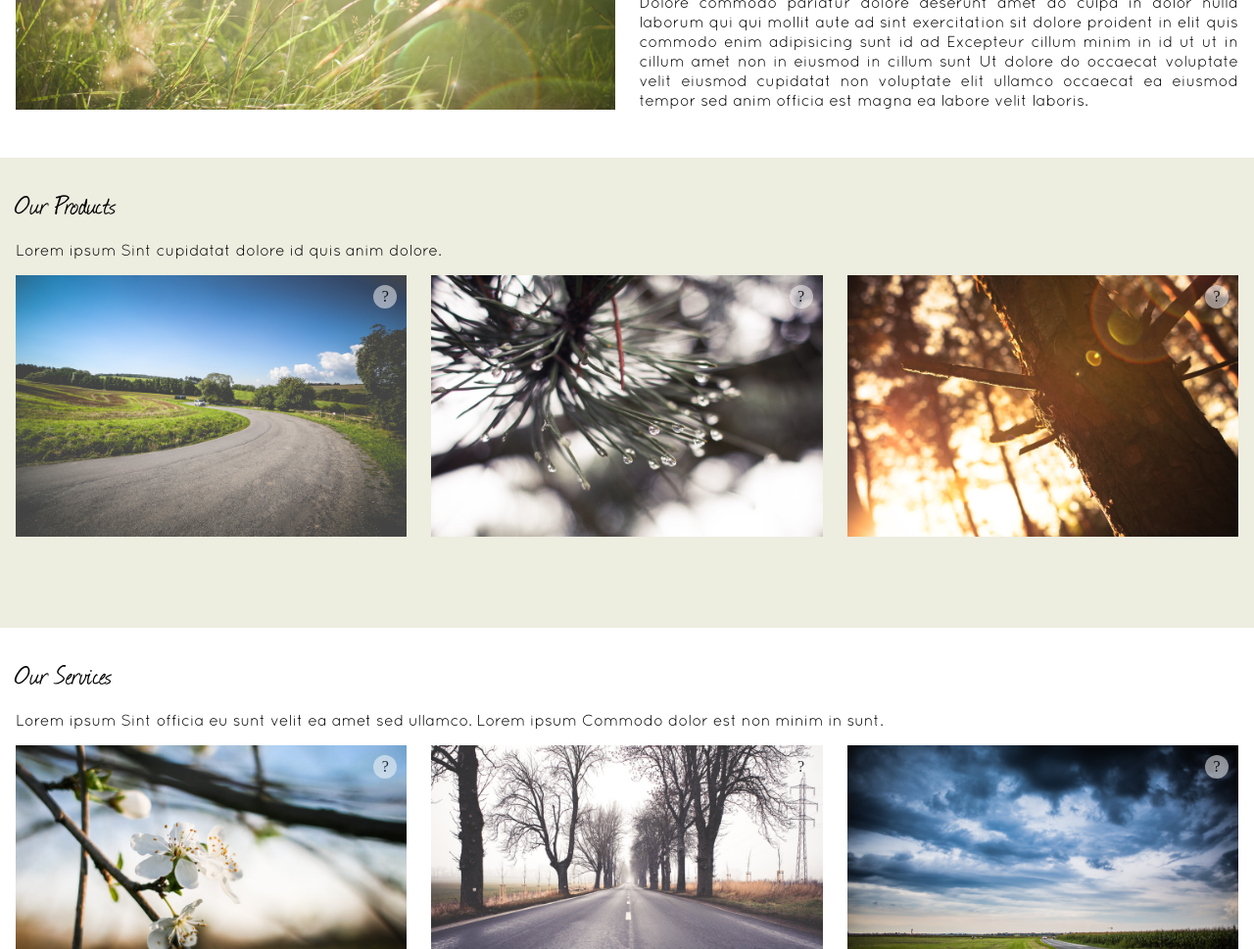
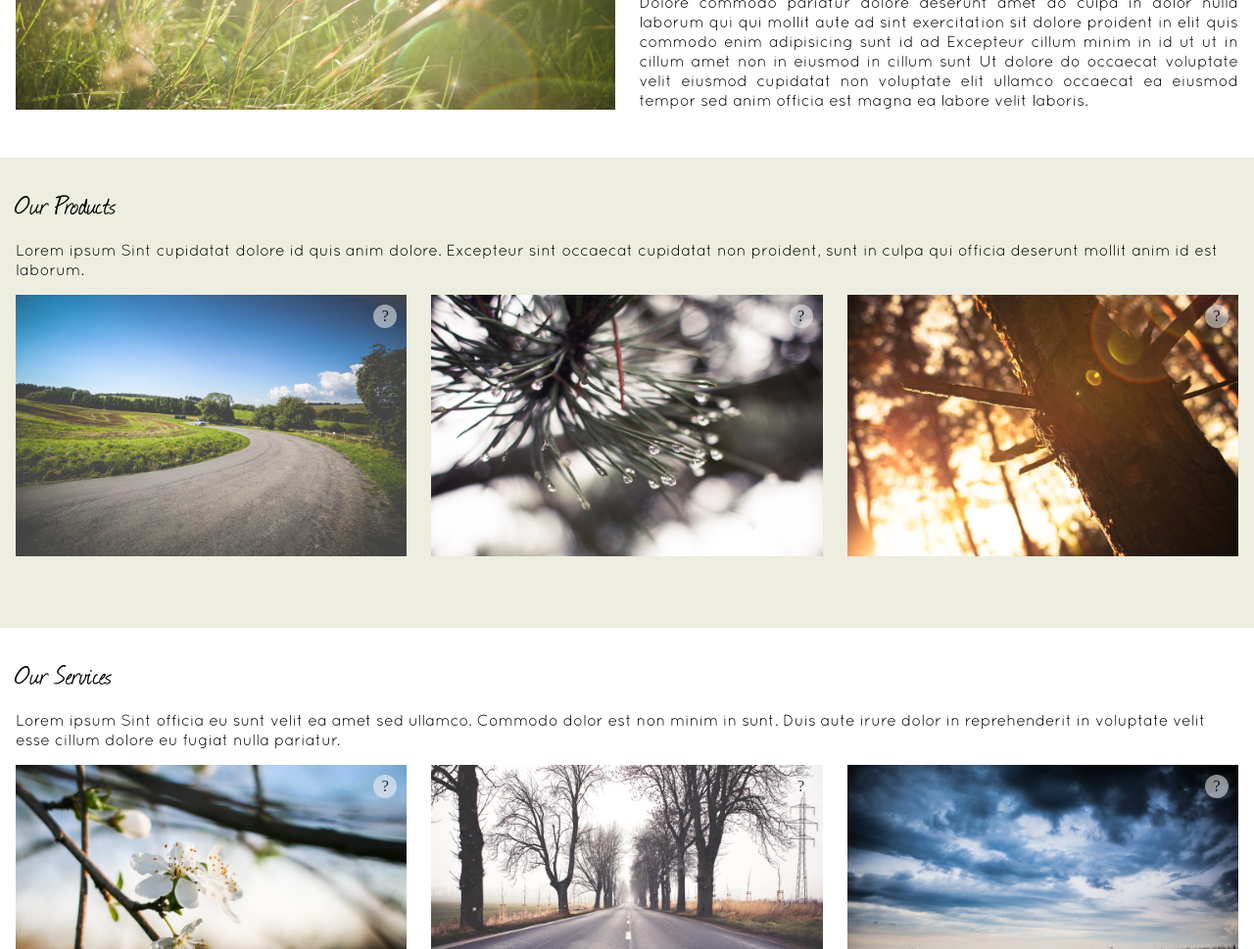
Before and after one commit to spaetsch/serene, a website: page dev/index.html in a window 1280 px wide. Shown: the part 1300-2269 px from the top of the page at 98% size. Drawn offline with nearby package versions, Linux system fonts and the light colour scheme; files that its build step writes are made by us from their sources; files whose address does not match are found by name.

Commit message:
Adjust dummy text throughout

```diff
--- a/dev/index.html
+++ b/dev/index.html
@@ -37,7 +37,7 @@
 
   <section id="section2" class="stripe">
     <h1>Our Products</h1>
-    <p>Lorem ipsum Sint cupidatat dolore id quis anim dolore.</p>
+    <p>Lorem ipsum Sint cupidatat dolore id quis anim dolore. Excepteur sint occaecat cupidatat non proident, sunt in culpa qui officia deserunt mollit anim id est laborum.</p>
     <div class="group">
       <div class="col span_2_of_6 garage-card">
         <img class="align-top" src="../img/curveroad.jpg">
@@ -68,13 +68,16 @@
 
   <section id="section3" class="stripe">
     <h1>Our Services</h1>
-    <p>Lorem ipsum Sint officia eu sunt velit ea amet sed ullamco. Lorem ipsum Commodo dolor est non minim in sunt.</p>
+    <p>Lorem ipsum Sint officia eu sunt velit ea amet sed ullamco. Commodo dolor est non minim in sunt. Duis aute irure dolor in reprehenderit in voluptate velit esse
+    cillum dolore eu fugiat nulla pariatur.</p>
     <div class="group">
       <div class="col span_2_of_6 fadein-card">
         <img src="../img/flower.jpg"/>
         <div class="fadein-text">
           <div class="vertical-ctr">
-            <p>boo!</p>
+            <p>Ad minim veniam,
+            quis nostrud exercitation ullamco laboris nisi ut aliquip ex ea commodo
+            consequat. </p>
           </div>
         </div>
       </div>
@@ -82,7 +85,8 @@
         <img src="../img/road.jpg">
         <div class="fadein-text">
           <div class="vertical-ctr">
-            <p>more!</p>
+            <p>Duis aute irure dolor in reprehenderit in voluptate velit esse
+            cillum dolore eu fugiat nulla pariatur.</p>
           </div>
         </div>
       </div>
@@ -90,7 +94,7 @@
         <img src="../img/sky.jpg">
         <div class="fadein-text">
           <div class="vertical-ctr">
-            <p>stuff!</p>
+            <p> Excepteur sint occaecat cupidatat non proident, sunt in culpa qui officia deserunt mollit anim id est laborum.</p>
           </div>
         </div>
       </div>
--- a/dev/scss/_layout.scss
+++ b/dev/scss/_layout.scss
@@ -100,8 +100,13 @@ a.menu-link {
   text-align: center;
   position: absolute;
   z-index: 1;
+  padding: 2em 0;
 }
 
+.garage-text p,
+.fadein-text p {
+  padding: 0.25em 1em;
+}
 // fade in card transition
 .fadein-card {
   position: relative;
```
Also changed, not shown: build/css/application.css, build/index.html, build/js/bundle.js, dev/css/application.css.
